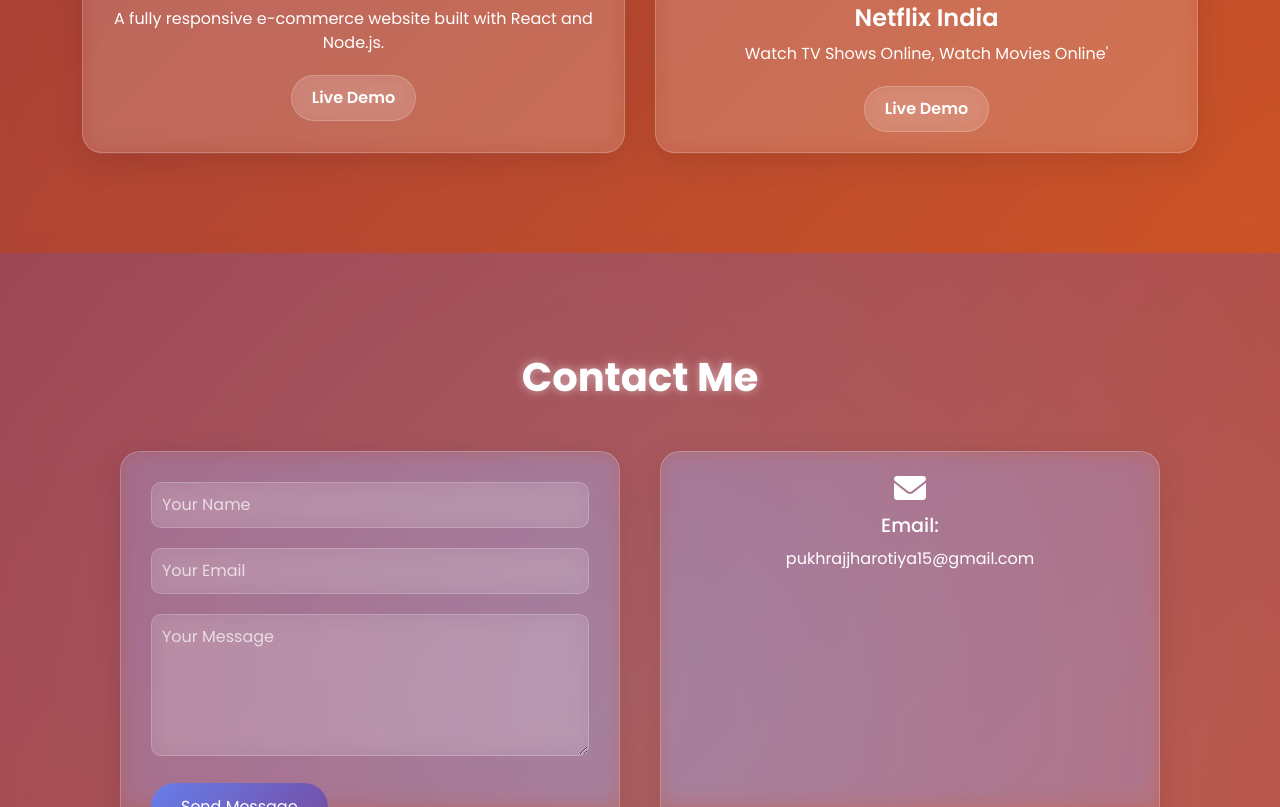
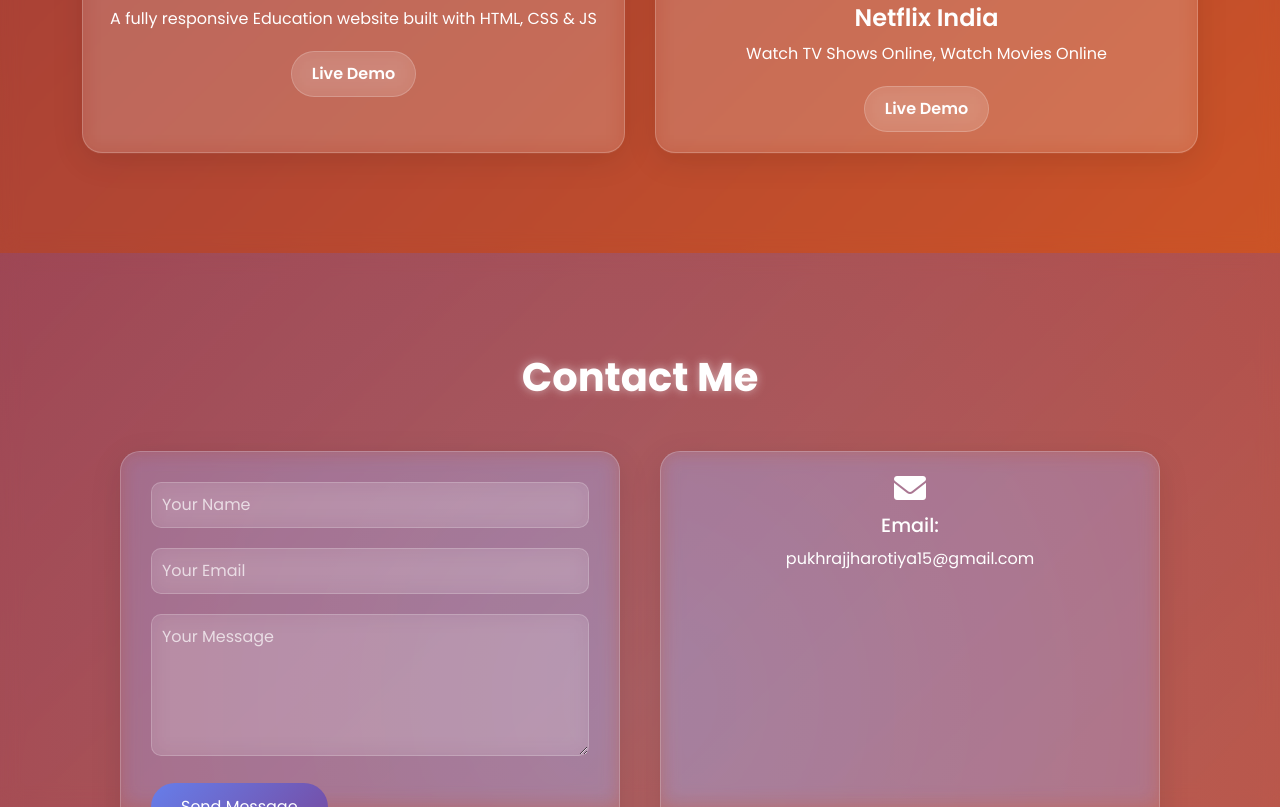
Before and after one commit to Student-Pukhraj/Portfolio-2.0, a plain HTML site: page index.html in a window 1280 px wide. Shown: the part 3380-4187 px from the top of the page. Drawn offline with nearby package versions, Linux system fonts and the light colour scheme.

Commit message:
Update index.html

```diff
--- a/index.html
+++ b/index.html
@@ -190,7 +190,7 @@
                </div>
                <div class="project-content">
                   <h3 class="project-title">Educational Website</h3>
-                  <p class="project-description">A fully responsive e-commerce website built with React and Node.js.</p>
+                  <p class="project-description">A fully responsive Education website built with HTML, CSS & JS</p>
                   <a href="https://eduweb-20.netlify.app/" target="_blank" class="project-link">Live Demo</a>
                </div>
             </div>
@@ -200,7 +200,7 @@
                </div>
                <div class="project-content">
                   <h3 class="project-title">Netflix India</h3>
-                  <p class="project-description"> Watch TV Shows Online, Watch Movies Online'</p>
+                  <p class="project-description"> Watch TV Shows Online, Watch Movies Online</p>
                   <a href="https://cwp-20.netlify.app/" target="_blank" class="project-link">Live Demo</a>
                </div>
             </div>
```
